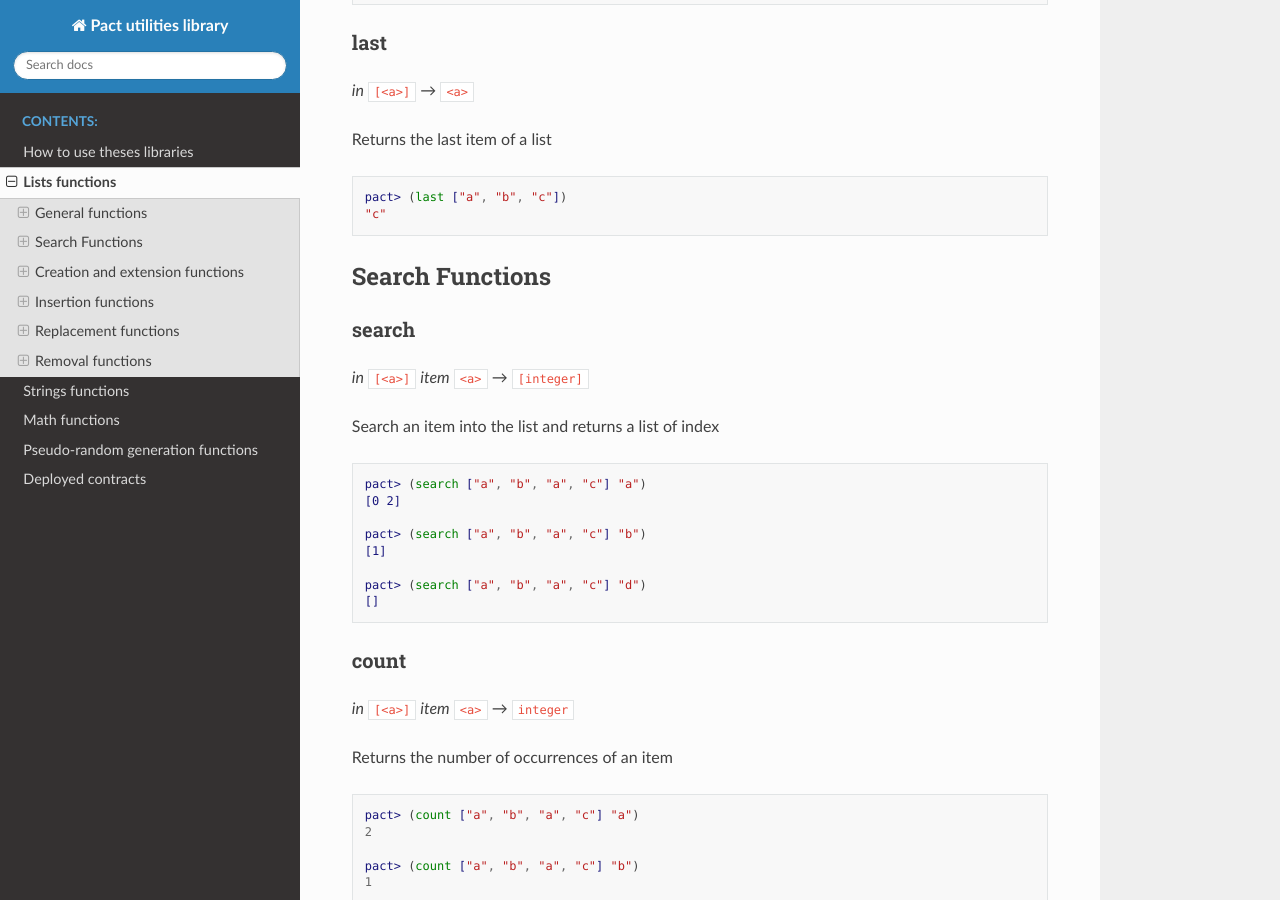
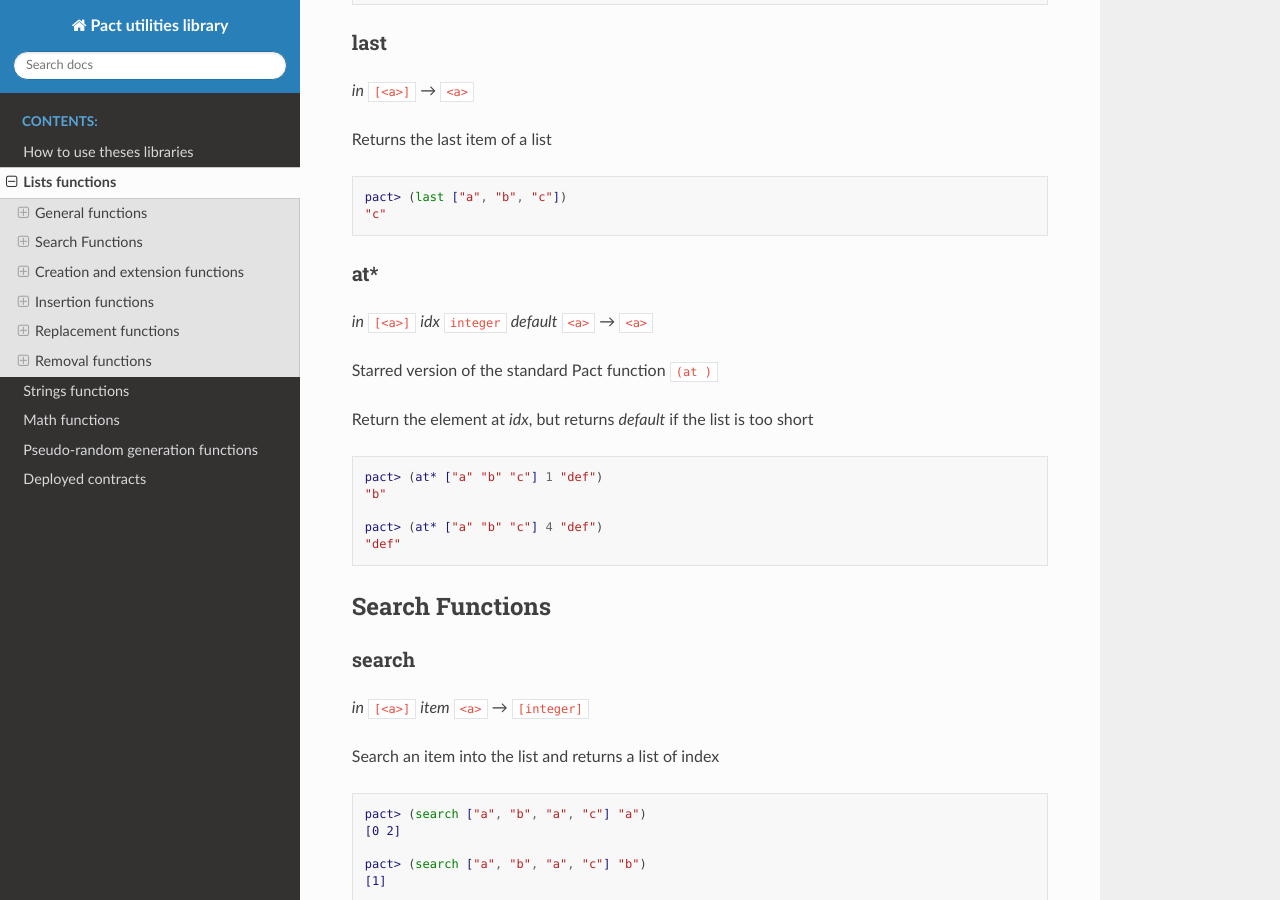
Before and after one commit to CryptoPascal31/pact-util-lib, a Sphinx documentation site: the page built from docs/source/util-lists.rst, in a window 1280 px wide and 900 px high, scrolled down 1783 px. Built offline with Sphinx 7.4.7 and the Read the Docs theme 2.0.0, drawn with Linux system fonts in a browser that asks for light colours.

Commit message:
Add starred version of (at )

```diff
--- a/docs/source/util-lists.rst
+++ b/docs/source/util-lists.rst
@@ -93,6 +93,22 @@ Returns the last item of a list
 
   pact> (last ["a", "b", "c"])
   "c"
+
+at*
+~~~
+*in* ``[<a>]`` *idx* ``integer`` *default* ``<a>`` *→* ``<a>``
+
+Starred version of the standard Pact function ``(at )``
+
+Return the element at *idx*, but returns *default* if the list is too short
+
+.. code:: lisp
+
+  pact> (at* ["a" "b" "c"] 1 "def")
+  "b"
+
+  pact> (at* ["a" "b" "c"] 4 "def")
+  "def"
 
 
 Search Functions
```
Also changed, not shown: README.md (+1 -0 lines), 2 other files.
